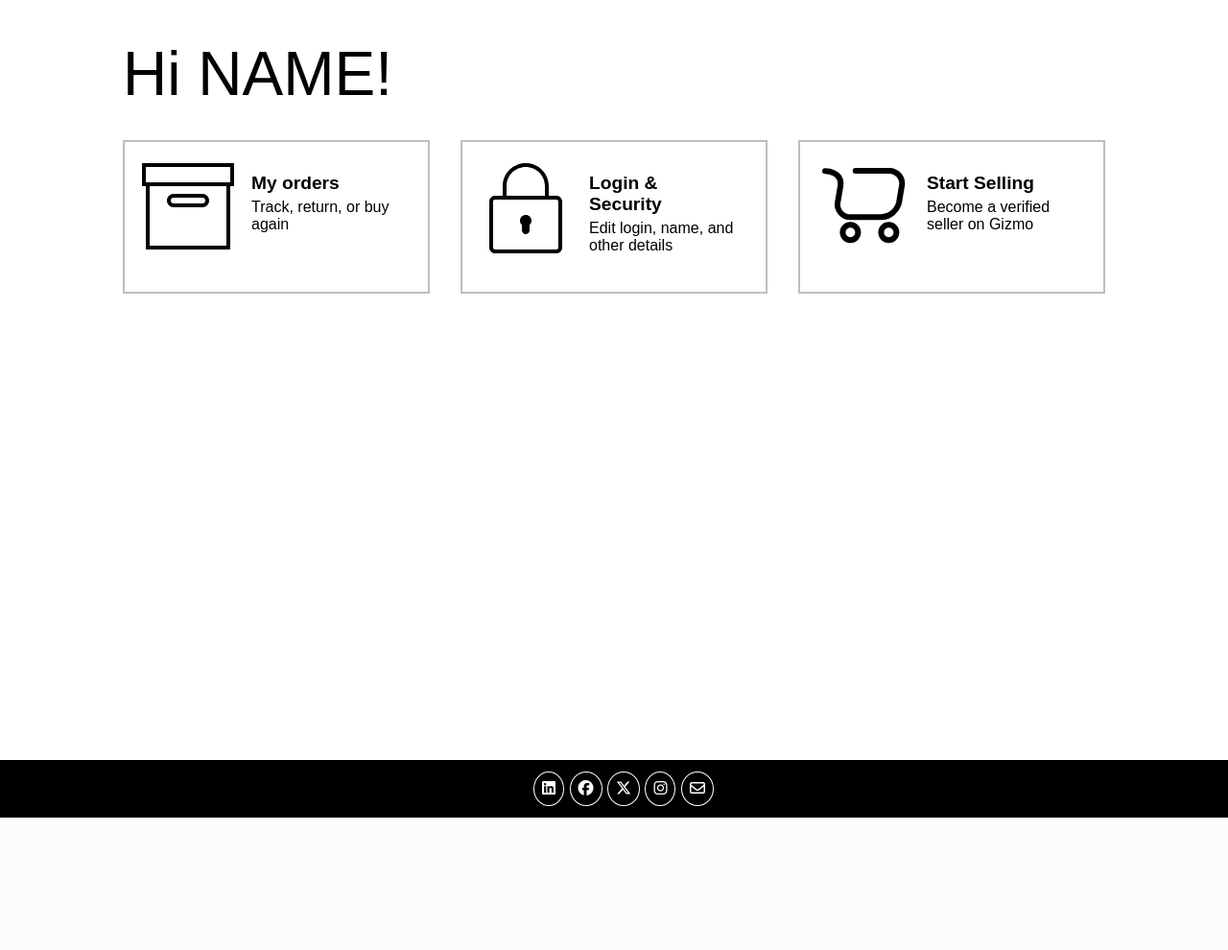
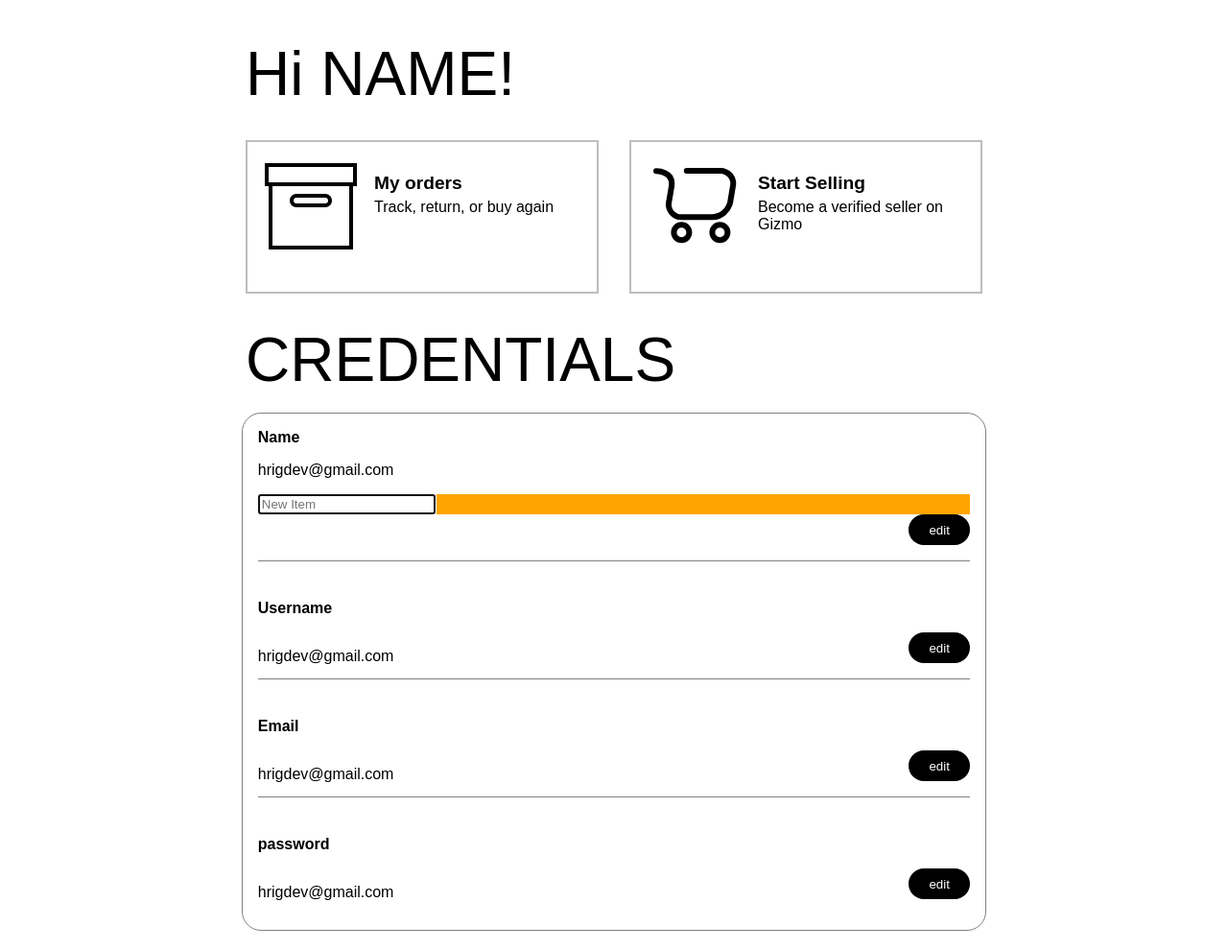
Before and after one commit to prakriti-shrestha/gizmo, a Node server app: page /account in a window 1280 px wide. Shown: the part 40-1030 px from the top of the page at 96% size. Before the commit the page ends 892 px from the top, so only its background shows below. Run offline with Node 20, Linux system fonts and the light colour scheme; some libraries are stand-ins or nearby versions.

Commit message:
account page update

```diff
--- a/public/styles/account.css
+++ b/public/styles/account.css
@@ -8,17 +8,18 @@
     gap:2rem;
 }
 
-.greeting-message{
+.header{
     font-size:4rem;
     text-align: left;
-    width:80%;
+    width:60%;
+
 }
 
 .card{
-    width:80%;
+    width:60%;
     height: 20vh;
     display: grid;
-    grid-template-columns: 1fr 1fr 1fr;
+    grid-template-columns: 1fr 1fr;
     grid-template-rows: 20vh;
     gap:2rem;
 }
@@ -31,13 +32,9 @@
 }
 
 
-.container-2{
-    grid-area:1/2/2/3;
-}
-
 
 .container-3{
-    grid-area:1/3/2/4;
+    grid-area:1/2/2/3;
 }
 
 
@@ -46,6 +43,7 @@
     border: solid 2px rgb(191, 189, 189);
     padding:0;
     padding:1rem;
+    padding-bottom: 0;
 
 }
 
@@ -79,3 +77,123 @@
 .con:hover{
     background-color: #80808030;
 }
+
+
+.details-card{
+    height: 80vh;
+    background-color:black;
+    width:80vh;
+    justify-content: space-between;
+    display: flex;
+    flex-direction: column;
+}
+
+.card-header{
+    font-size:3rem;
+    padding-left:1rem;
+    display: flex;
+    justify-content: space-between;
+}
+
+
+.order-detail{
+    height:32vh;
+    overflow-x:auto ;
+    display: flex;
+    align-items: center;
+    gap: 2rem;
+    padding:1rem;
+
+}
+
+.order{
+    flex: 0 0 20%; /* Adjust the width here */
+    height:80%;
+    width:20%;
+
+}
+
+
+.close{
+    border: none;
+    display: flex;
+    justify-content: end;
+    position: relative;
+    background-color: transparent;
+}
+
+.close svg{
+    height: 1rem;
+    width: 1rem;
+    position: absolute;
+    right:0;
+}
+
+#order-detail-card{
+    color:black;
+    backdrop-filter: blur(3px);
+    display: none;
+
+}
+
+
+.info-card{
+    width:100%;
+    display: flex;
+    flex-direction: column;
+    align-items: center;
+    margin-bottom: 20px;
+}
+
+.user-information{
+    padding: 1rem;
+    display: flex;
+    height:auto;
+    width: 58%;
+    flex-direction: column;
+    gap:2.5rem;
+    border:1px solid gray;
+    border-radius: 20px;
+}
+
+.info{
+    display: flex;
+    flex-direction: column;
+    border-bottom: 1px solid gray;
+    gap:1rem;
+}
+
+.title{
+    display: inline-block;
+    font-weight: bold;
+}
+
+.value{
+    display: inline;
+    float: left;
+}
+
+.info:last-child{
+    border: none;
+}
+
+.button{
+    display: flex;
+    justify-content: end;
+}
+
+.edit{
+    width:4rem;
+    height: 2rem;
+    position: relative;
+    top:-1rem;
+    background-color: black;
+    border: none;
+    color:white;
+    border-radius: 20px;
+}
+
+
+form{
+    background-color: orange;
+}
--- a/public/styles/footer.css
+++ b/public/styles/footer.css
@@ -1,3 +1,4 @@
+
 footer{
     margin-top: 0px;
     margin-bottom: 0px;
@@ -13,9 +14,11 @@ footer{
     justify-content: center;
     align-items: center;
     left:0;
+    clear: both; /* Added this line */
     position: absolute;
-    top: 100%;
-    margin-top:2rem;
+    bottom:0;
+    z-index: 1;
+    margin-top:3rem;
 }
 
 ul.icons {
--- a/views/account.ejs
+++ b/views/account.ejs
@@ -8,8 +8,9 @@
     <link href="/styles/account.css" rel="stylesheet">
 </head>
 <body>
+    <div class="overlay"></div>
     <div class="card-container">
-        <div class="greeting-message">Hi <span class="name">NAME!</span></div>
+        <div class="header">Hi <span class="Name">NAME!</span></div>
         <div class="card">
             <div class="container-1 con">
                 <a class="card-link" href="#">
@@ -21,23 +22,12 @@
                     <div class="container-header">My orders</div>
                     <div class="caption">Track, return, or buy again</div>
                 </div>
+
             </a>
 
 
             </div>
 
-            <div class="container-2 con">
-                <a class="card-link" href="#">
-
-                <svg xmlns="http://www.w3.org/2000/svg" x="0px" y="0px" width="50" height="50" viewBox="0 0 50 50">
-                    <path d="M 25 3 C 18.363281 3 13 8.363281 13 15 L 13 20 L 9 20 C 7.355469 20 6 21.355469 6 23 L 6 47 C 6 48.644531 7.355469 50 9 50 L 41 50 C 42.644531 50 44 48.644531 44 47 L 44 23 C 44 21.355469 42.644531 20 41 20 L 37 20 L 37 15 C 37 8.363281 31.636719 3 25 3 Z M 25 5 C 30.566406 5 35 9.433594 35 15 L 35 20 L 15 20 L 15 15 C 15 9.433594 19.433594 5 25 5 Z M 9 22 L 41 22 C 41.554688 22 42 22.445313 42 23 L 42 47 C 42 47.554688 41.554688 48 41 48 L 9 48 C 8.445313 48 8 47.554688 8 47 L 8 23 C 8 22.445313 8.445313 22 9 22 Z M 25 30 C 23.300781 30 22 31.300781 22 33 C 22 33.898438 22.398438 34.6875 23 35.1875 L 23 38 C 23 39.101563 23.898438 40 25 40 C 26.101563 40 27 39.101563 27 38 L 27 35.1875 C 27.601563 34.6875 28 33.898438 28 33 C 28 31.300781 26.699219 30 25 30 Z"></path>
-                </svg>
-                <div class="text">
-                    <div class="container-header">Login & Security</div>
-                    <div class="caption">Edit login, name, and other details </div>
-                </div>
-                </a>
-            </div>
             <div class="container-3 con">
                 <a class="card-link" href="#">
 
@@ -50,10 +40,93 @@
                 </a>
             </div>
 
+
+        </div>
+        <div class="info-card">
+            <div class="header">CREDENTIALS</div>
+            <br>
+            <div class="user-information">
+                <div class="info">
+                    <div class="title">Name</div>
+                    <div class="value">hrigdev@gmail.com</div>
+
+                    <form class="item" action="/add" method="post">
+                        <input type="text" name="newItem" placeholder="New Item" autocomplete="off" autofocus="true" />
+                    </form>
+                    <div class="value">
+                        <div class="button"><button onclick="handler()" class="edit">edit</button>
+                        </div>
+                    </div>
+                </div>
+
+                <div class="info">
+                    <div class="title">Username</div>
+                    <form class="item" action="/add" method="post">
+                        <input hidden="true"  type="text" name="newItem" placeholder="New Item" autocomplete="off" autofocus="true" />
+                    </form>
+                    <div class="value">
+                        <div class="value">hrigdev@gmail.com</div>
+                        <div class="button"><button onclick="handler()" class="edit">edit</button>
+                        </div>
+                    </div>
+                </div>
+                <div class="info">
+                    <div class="title">Email</div>
+                    <form class="item" action="/add" method="post">
+                        <input hidden="true" type="text" name="newItem" placeholder="New Item" autocomplete="off" autofocus="true" />
+                    </form>
+                    <div class="value">
+                        <div class="value">hrigdev@gmail.com</div>
+                        <div class="button"><button onclick="handler()" class="edit">edit</button>
+                        </div>
+                    </div>
+                </div>
+                <div class="info">
+                    <div class="title">password</div>
+                    <form class="item" action="/add" method="post">
+                        <input hidden="true" type="text" name="newItem" placeholder="New Item" autocomplete="off" autofocus="true" />
+                    </form>
+                    <div class="value">
+                        <div class="value">hrigdev@gmail.com</div>
+                        <div class="button"><button onclick="handler()" class="edit">edit</button>
+                        </div>
+                    </div>
+                </div>
+
+
+
+            </div>
         </div>
 
+    <div class="card-container" id="order-detail-card">
+        <div class="details-card">
+            <div class="current-orders">
+                <div class="card-header">Currrent Orders
+                <button class="close" name="close">
+                    <svg xmlns="http://www.w3.org/2000/svg" x="0px" y="0px" width="100" height="100" viewBox="0,0,256,256">
+                        <g fill="#ffffff" fill-rule="nonzero" stroke="none" stroke-width="1" stroke-linecap="butt" stroke-linejoin="miter" stroke-miterlimit="10" stroke-dasharray="" stroke-dashoffset="0" font-family="none" font-weight="none" font-size="none" text-anchor="none" style="mix-blend-mode: normal"><g transform="scale(8.53333,8.53333)"><path d="M7,4c-0.25587,0 -0.51203,0.09747 -0.70703,0.29297l-2,2c-0.391,0.391 -0.391,1.02406 0,1.41406l7.29297,7.29297l-7.29297,7.29297c-0.391,0.391 -0.391,1.02406 0,1.41406l2,2c0.391,0.391 1.02406,0.391 1.41406,0l7.29297,-7.29297l7.29297,7.29297c0.39,0.391 1.02406,0.391 1.41406,0l2,-2c0.391,-0.391 0.391,-1.02406 0,-1.41406l-7.29297,-7.29297l7.29297,-7.29297c0.391,-0.39 0.391,-1.02406 0,-1.41406l-2,-2c-0.391,-0.391 -1.02406,-0.391 -1.41406,0l-7.29297,7.29297l-7.29297,-7.29297c-0.1955,-0.1955 -0.45116,-0.29297 -0.70703,-0.29297z"></path></g></g>
+                    </svg>
+                </button></div>
+                <div class="order-detail">
+                    <div class="order"></div>
+                </div>
+            </div>
+            <div class="order-history">
+                <div class="card-header">Order History</div>
+                <div class="order-detail">
+                    <div class="order"></div>
+                </div>
+            </div>
+        </div>
     </div>
-
+  </div>
 </body>
+<script>
+     function handler(id) {
+      document.getElementById("title" + id).setAttribute("hidden", true)
+      document.getElementById("edit" + id).setAttribute("hidden", true)
+      document.getElementById("done" + id).removeAttribute("hidden")
+      document.getElementById("input" + id).removeAttribute("hidden")
+    }
+</script>
 </html>
-<%- include("partials/footer.ejs") %>
--- a/views/homepage.ejs
+++ b/views/homepage.ejs
@@ -245,6 +245,3 @@
 </body>
 
 </html>
-
-
-<%- include("partials/footer.ejs") %>
--- a/views/product.ejs
+++ b/views/product.ejs
@@ -20,4 +20,3 @@
     </div>
 </body>
 </html>
-<%- include("partials/footer.ejs") %>
```
Also changed, not shown: public/styles/homepage.css (line endings or trailing spaces).
